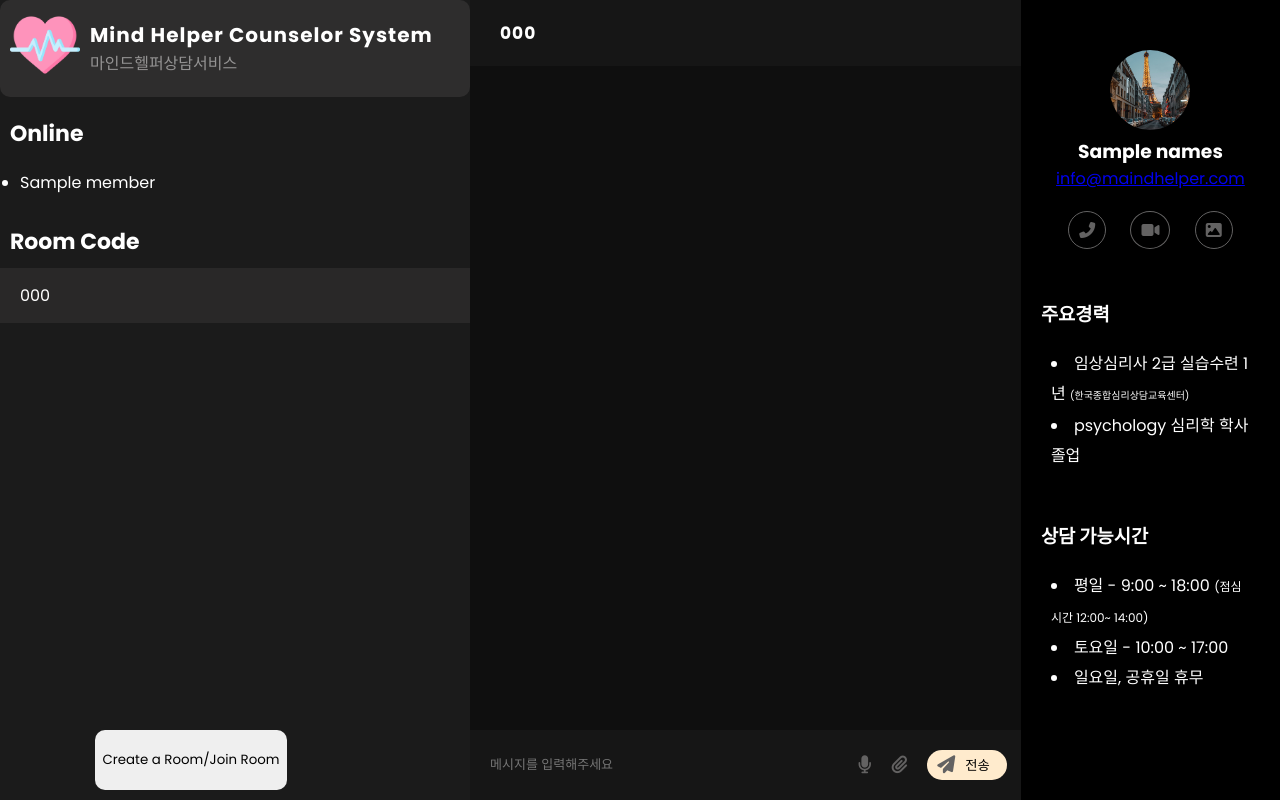
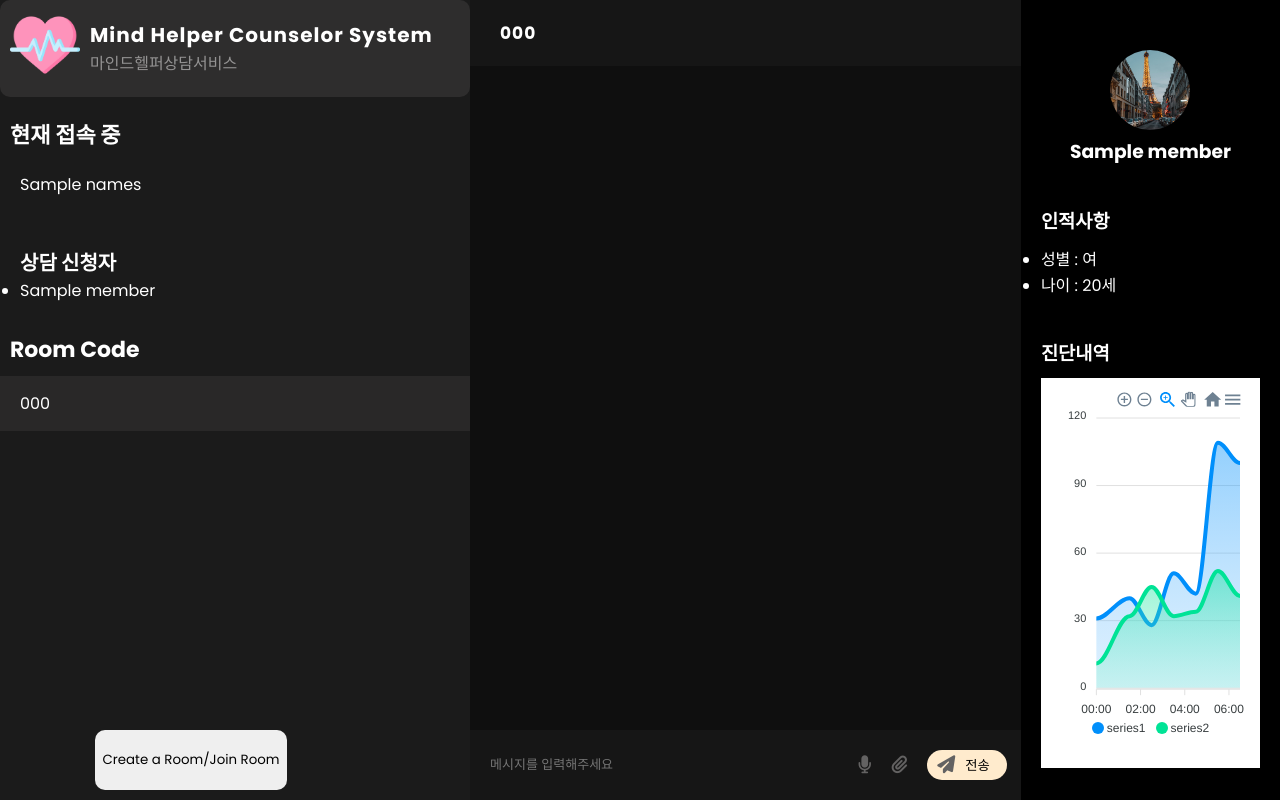
Before and after one commit to 2021-SMHRD-KDT-BigData-17/MindHelpler, a Flask app: template 3th_Project/front/templates/chat.html in a window 1280 px wide. Run offline with Flask 3, Linux system fonts and the light colour scheme; the template is opened without the code that fills it: most values are stand-ins (such as "Sample title", 1, 10 or a date in 2020); parts of the project's set-up code (start-up, migrations or seed data) failed here and were passed over; some libraries are stand-ins or nearby versions.

Commit message:
채팅 디자인 수정

```diff
--- a/3th_Project/front/static/css/chat.css
+++ b/3th_Project/front/static/css/chat.css
@@ -108,7 +108,12 @@ body {
 }
 /* chat box */
 .box {
+  height: 85vh;
   padding: 0px 20px;
+  overflow-y: scroll;
+}
+.box::-webkit-scrollbar {
+  display: none;
 }
 .box .recents {
   display: flex;
@@ -224,8 +229,11 @@ body {
   margin-top: 10px;
 }
 .spec_data {
-  line-height: 30px;
+  height: 390px;
+  width: 100%;
+
   padding: 10px;
+  background: #fff;
 }
 
 /* ==================== */
--- a/3th_Project/front/templates/chatbase.html
+++ b/3th_Project/front/templates/chatbase.html
@@ -28,9 +28,20 @@
           </div>
         </div>
         <div class="online">
-          <h3 class="title">Online</h3>
+          <h3 class="title">현재 접속 중</h3>
           <div class="online-ids">
             <div class="recent-data">
+              {{names}}
+              <span
+                style="
+                  display: flex;
+                  font-size: 20px;
+                  margin-top: 50px;
+                  color: #fff;
+                  font-weight: bolder;
+                "
+                >상담 신청자</span
+              >
               <ul>
                 {% for member in room_members %}
                 <li>{{ member }}</li>
@@ -78,36 +89,26 @@
       <div class="Counselor-contact">
         <div class="contact-detail">
           <img src="../static/img/destination1.jpg" alt="" />
-          <h3>{{names}}</h3>
-          <a href="@">info@maindhelper.com</a>
-          <div class="contact-icons">
-            <i class="fas fa-phone-alt"></i>
-            <i class="fas fa-video"></i>
-            <i class="fas fa-image"></i>
-          </div>
+          {% for member in room_members %}
+          <h3>{{ member }}</h3>
+          {% endfor %}
         </div>
         <div class="Counselor_spec">
-          <h3 class="title">주요경력</h3>
+          <h3 class="title">인적사항</h3>
           <div class="spec">
-            <div class="spec_data">
-              <li>
-                임상심리사 2급 실습수련 1년
-                <span style="font-size: 10px">(한국종합심리상담교육센터)</span>
-              </li>
-              <li>psychology 심리학 학사 졸업</li>
+            <div class="user_info">
+              <ul>
+                <li>성별 : 여</li>
+                <li>나이 : 20세</li>
+              </ul>
             </div>
           </div>
         </div>
         <div class="Counselor_spec">
-          <h3 class="title">상담 가능시간</h3>
+          <h3 class="title">진단내역</h3>
           <div class="spec">
             <div class="spec_data">
-              <li>
-                평일 - 9:00 ~ 18:00
-                <span style="font-size: 12px">(점심시간 12:00~ 14:00)</span>
-              </li>
-              <li>토요일 - 10:00 ~ 17:00</li>
-              <li>일요일, 공휴일 휴무</li>
+              <div id="chat_chart"></div>
             </div>
           </div>
         </div>
@@ -159,5 +160,54 @@
         }
       });
     </script>
+    <script src="https://cdn.jsdelivr.net/npm/apexcharts"></script>
+
+    <script>
+      var options = {
+        series: [
+          {
+            name: "series1",
+            data: [31, 40, 28, 51, 42, 109, 100],
+          },
+          {
+            name: "series2",
+            data: [11, 32, 45, 32, 34, 52, 41],
+          },
+        ],
+        chart: {
+          height: 350,
+          type: "area",
+        },
+        dataLabels: {
+          enabled: false,
+        },
+        stroke: {
+          curve: "smooth",
+        },
+        xaxis: {
+          type: "datetime",
+          categories: [
+            "2018-09-19T00:00:00.000Z",
+            "2018-09-19T01:30:00.000Z",
+            "2018-09-19T02:30:00.000Z",
+            "2018-09-19T03:30:00.000Z",
+            "2018-09-19T04:30:00.000Z",
+            "2018-09-19T05:30:00.000Z",
+            "2018-09-19T06:30:00.000Z",
+          ],
+        },
+        tooltip: {
+          x: {
+            format: "dd/MM/yy HH:mm",
+          },
+        },
+      };
+
+      var chart = new ApexCharts(
+        document.querySelector("#chat_chart"),
+        options
+      );
+      chart.render();
+    </script>
   </body>
 </html>
```
